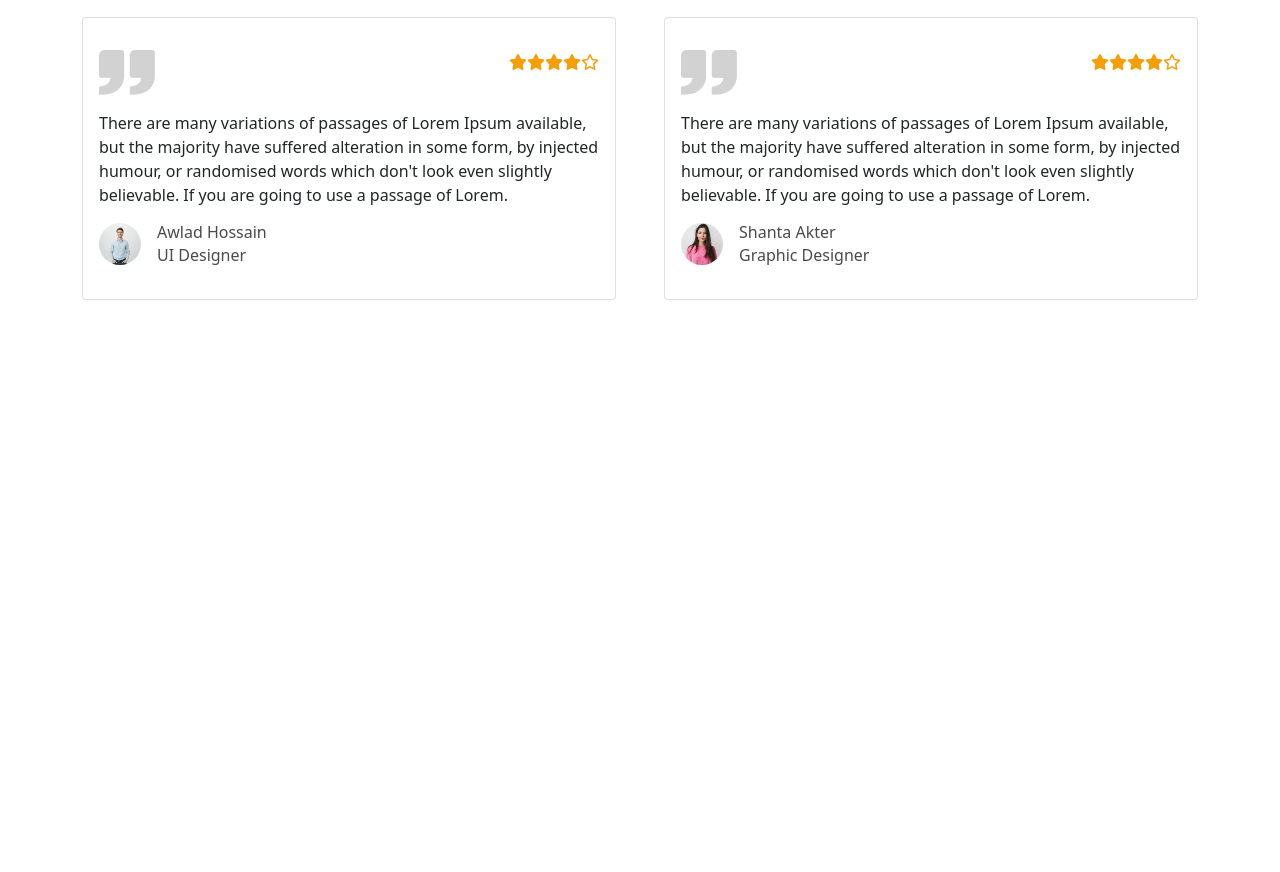
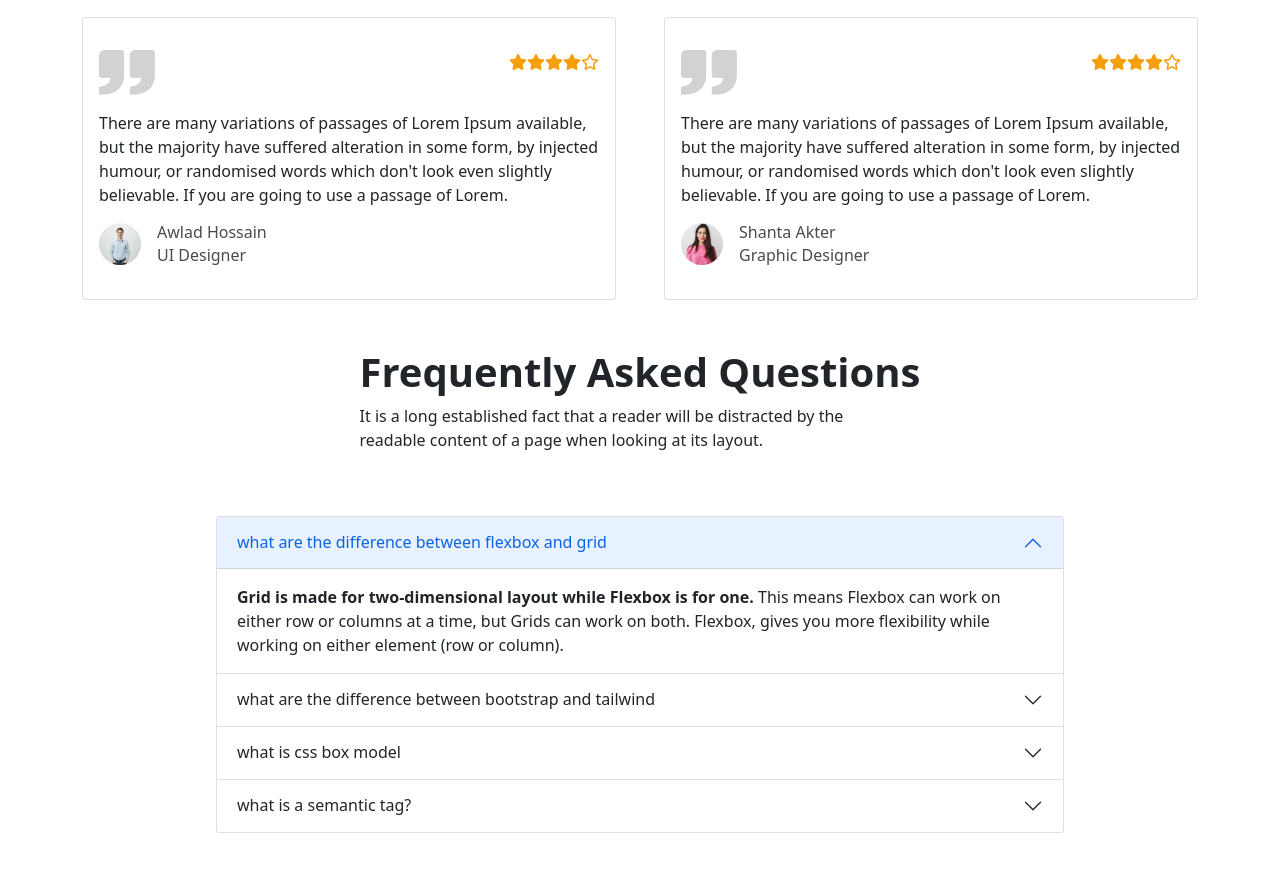
Before and after one commit to sijan-ui/edTech-website-main-bootsrap-, a plain HTML site: page index.html in a window 1280 px wide. Shown: the part 3860-4732 px from the top of the page. Before the commit the page ends 4160 px from the top, so only its background shows below. Drawn offline with nearby package versions, Linux system fonts and the light colour scheme.

Commit message:
question ans

```diff
--- a/index.html
+++ b/index.html
@@ -322,7 +322,7 @@
                 content of a page when looking at its layout.</p>
             </div>
           </div>
-          <div class=" mt-5 d-flex justify-content-center">
+          <div class=" mt-5 d-md-flex justify-content-center">
             <div class="card" style="max-width: 540px;">
               <div class="card-body">
                 <div class="d-flex justify-content-between mt-3">
@@ -370,6 +370,68 @@
           </div>
         </section>
         <!-- Some Students Feedback end  -->
+
+
+        <!-- ask question start  -->
+        <section class="container ans-question mt-5 mb-5">
+          <div class="d-flex justify-content-center mt-5">
+            <div>
+              <h1 class="fw-bold">Frequently Asked Questions</h1>
+            <p>It is a long established fact that a reader will be distracted by the <br> readable content of a page when looking at its layout.</p>
+            </div>
+          </div>
+          <div class="accordion mt-5" id="accordionExample">
+            <div class="accordion-item">
+              <h2 class="accordion-header" id="headingOne">
+                <button class="accordion-button" type="button" data-bs-toggle="collapse" data-bs-target="#collapseOne" aria-expanded="true" aria-controls="collapseOne">
+                  what are the difference between flexbox and grid
+                </button>
+              </h2>
+              <div id="collapseOne" class="accordion-collapse collapse show" aria-labelledby="headingOne" data-bs-parent="#accordionExample">
+                <div class="accordion-body">
+                  <strong>Grid is made for two-dimensional layout while Flexbox is for one.</strong> This means Flexbox can work on either row or columns at a time, but Grids can work on both. Flexbox, gives you more flexibility while working on either element (row or column).
+                </div>
+              </div>
+            </div>
+            <div class="accordion-item">
+              <h2 class="accordion-header" id="headingTwo">
+                <button class="accordion-button collapsed" type="button" data-bs-toggle="collapse" data-bs-target="#collapseTwo" aria-expanded="false" aria-controls="collapseTwo">
+                  what are the difference between bootstrap and tailwind
+                </button>
+              </h2>
+              <div id="collapseTwo" class="accordion-collapse collapse" aria-labelledby="headingTwo" data-bs-parent="#accordionExample">
+                <div class="accordion-body">
+                  <strong>Bootstrap is much larger than Tailwind and requires multiple files to access its full functionality.</strong> Because of this, using Bootstrap means a significantly larger file size than Tailwind. Bootstrap also offers mobile-first, responsive components pre-styled to create flawless website pages quickly.
+                </div>
+              </div>
+            </div>
+            <div class="accordion-item">
+              <h2 class="accordion-header" id="headingThree">
+                <button class="accordion-button collapsed" type="button" data-bs-toggle="collapse" data-bs-target="#collapseThree" aria-expanded="false" aria-controls="collapseThree">
+                  what is css box model
+                </button>
+              </h2>
+              <div id="collapseThree" class="accordion-collapse collapse" aria-labelledby="headingThree" data-bs-parent="#accordionExample">
+                <div class="accordion-body">
+                  <strong>The CSS box model is essentially a box that wraps around every HTML element. It consists of: margins, borders, padding, and the actual content.</strong>
+                </div>
+              </div>
+            </div>
+            <div class="accordion-item">
+              <h2 class="accordion-header" id="headingThree">
+                <button class="accordion-button collapsed" type="button" data-bs-toggle="collapse" data-bs-target="#collapseThree" aria-expanded="false" aria-controls="collapseThree">
+                  what is a semantic tag?
+                </button>
+              </h2>
+              <div id="collapseThree" class="accordion-collapse collapse" aria-labelledby="headingThree" data-bs-parent="#accordionExample">
+                <div class="accordion-body">
+                  <strong>Semantic HTML elements are those that clearly describe their meaning in a human- and machine-readable way.</strong> Elements such as header tag , fotter tag and article tag are all considered semantic because they accurately describe the purpose of the element and the type of content that is inside them
+                </div>
+              </div>
+            </div>
+          </div>
+        </section>
+        <!-- ask question end  -->
     </main>
 
     <script src="https://cdn.jsdelivr.net/npm/bootstrap@5.2.1/dist/js/bootstrap.bundle.min.js" integrity="sha384-u1OknCvxWvY5kfmNBILK2hRnQC3Pr17a+RTT6rIHI7NnikvbZlHgTPOOmMi466C8" crossorigin="anonymous"></script>
--- a/style.css
+++ b/style.css
@@ -24,6 +24,10 @@
 .fa-star{
     color: #F59E0B;
 }
+.ans-question{
+    width: 872px;
+height: 710px;
+}
 @media  screen and (max-width: 576px) {
     .course{
         display: grid;
```
